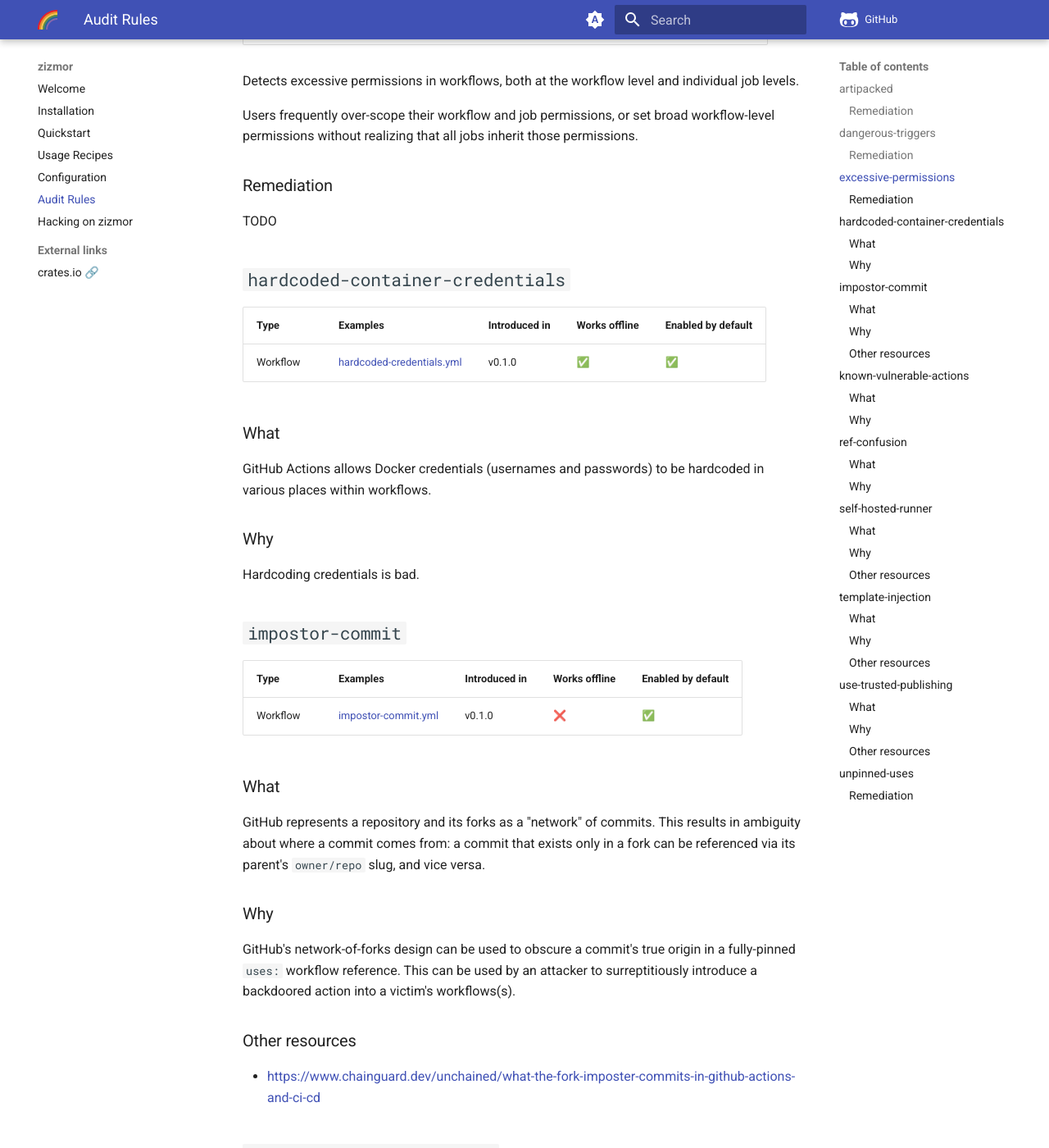
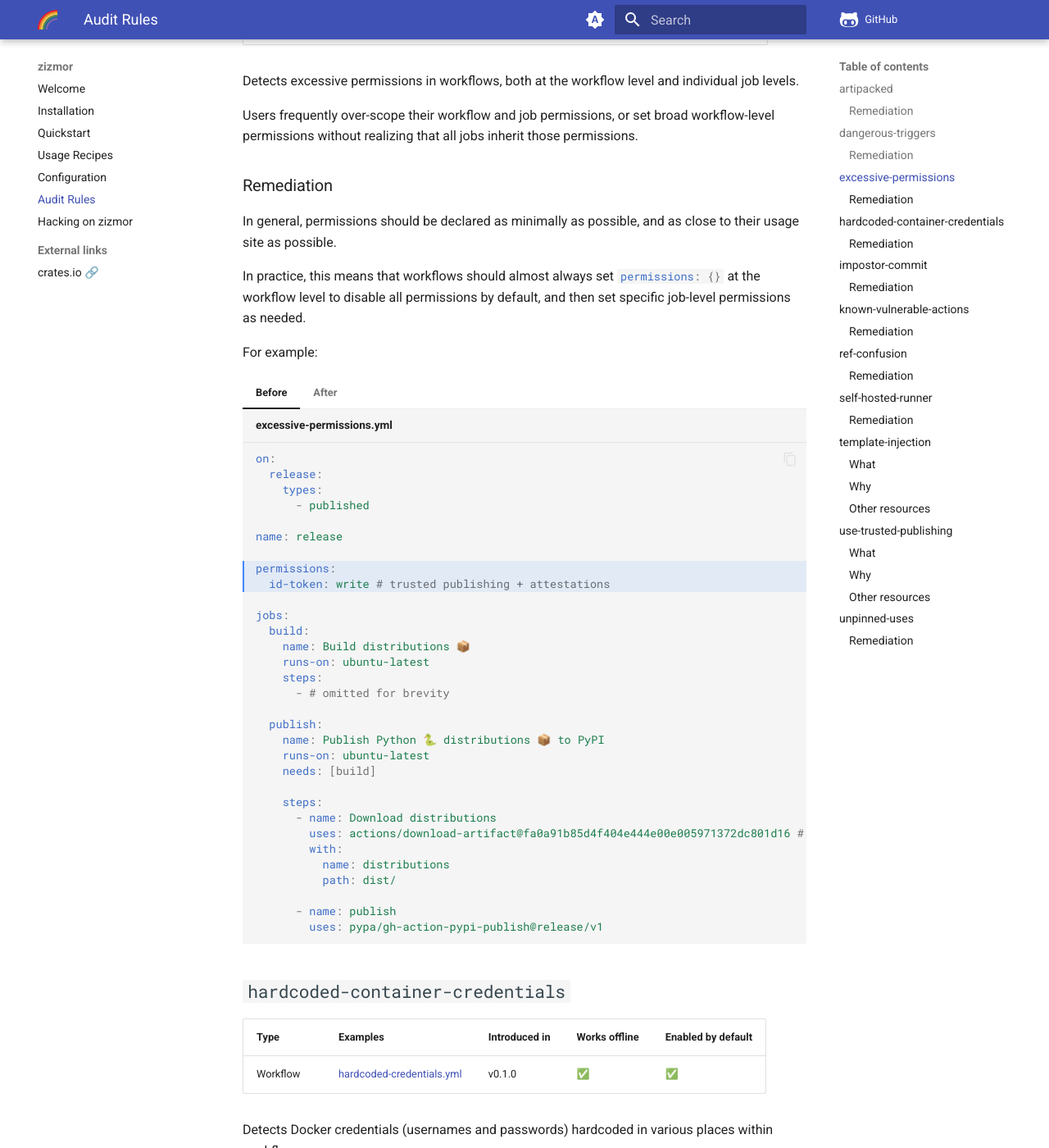
Before and after one commit to zizmorcore/zizmor, an MkDocs documentation site: the page built from docs/audits.md, in a window 1280 px wide and 1400 px high, scrolled down 2595 px. Shown: the whole window at 82% size. Built offline with MkDocs 1.6.1 and Material for MkDocs 9.7.7, drawn with Linux system fonts in a browser that asks for light colours; comment, search, counter and statistics services are not loaded; some of the changed text lies outside the part shown.

Commit message:
docs: more work

````diff
--- a/docs/audits.md
+++ b/docs/audits.md
@@ -136,7 +136,87 @@
 
 ### Remediation
 
-TODO
+In general, permissions should be declared as minimally as possible, and
+as close to their usage site as possible.
+
+In practice, this means that workflows should almost always set
+`#!yaml permissions: {}` at the workflow level to disable all permissions
+by default, and then set specific job-level permissions as needed.
+
+For example:
+
+=== "Before"
+
+    ```yaml title="excessive-permissions.yml" hl_lines="8-9"
+    on:
+      release:
+        types:
+          - published
+
+    name: release
+
+    permissions:
+      id-token: write # trusted publishing + attestations
+
+    jobs:
+      build:
+        name: Build distributions 📦
+        runs-on: ubuntu-latest
+        steps:
+          - # omitted for brevity
+
+      publish:
+        name: Publish Python 🐍 distributions 📦 to PyPI
+        runs-on: ubuntu-latest
+        needs: [build]
+
+        steps:
+          - name: Download distributions
+            uses: actions/download-artifact@fa0a91b85d4f404e444e00e005971372dc801d16 # v4
+            with:
+              name: distributions
+              path: dist/
+
+          - name: publish
+            uses: pypa/gh-action-pypi-publish@release/v1
+    ```
+
+=== "After"
+
+    ```yaml title="excessive-permissions.yml" hl_lines="8 21-22"
+    on:
+      release:
+        types:
+          - published
+
+    name: release
+
+    permissions: {}
+
+    jobs:
+      build:
+        name: Build distributions 📦
+        runs-on: ubuntu-latest
+        steps:
+          - # omitted for brevity
+
+      publish:
+        name: Publish Python 🐍 distributions 📦 to PyPI
+        runs-on: ubuntu-latest
+        needs: [build]
+        permissions:
+          id-token: write # trusted publishing + attestations
+
+        steps:
+          - name: Download distributions
+            uses: actions/download-artifact@fa0a91b85d4f404e444e00e005971372dc801d16 # v4
+            with:
+              name: distributions
+              path: dist/
+
+          - name: publish
+            uses: pypa/gh-action-pypi-publish@release/v1
+    ```
 
 ## `hardcoded-container-credentials`
 
@@ -146,14 +226,65 @@
 
 [hardcoded-credentials.yml]: https://github.com/woodruffw/gha-hazmat/blob/main/.github/workflows/hardcoded-credentials.yml
 
-### What
+Detects Docker credentials (usernames and passwords) hardcoded in various places
+within workflows.
 
-GitHub Actions allows Docker credentials (usernames and passwords)
-to be hardcoded in various places within workflows.
+### Remediation
 
-### Why
+Use [encrypted secrets] instead of hardcoded credentials.
 
-Hardcoding credentials is bad.
+[encrypted secrets]: https://docs.github.com/en/actions/security-for-github-actions/security-guides/using-secrets-in-github-actions
+
+=== "Before"
+
+    ```yaml title="hardcoded-container-credentials.yml" hl_lines="11 17"
+    on:
+      push:
+
+    jobs:
+      test:
+        runs-on: ubuntu-latest
+        container:
+          image: fake.example.com/example
+          credentials:
+            username: user
+            password: hackme
+        services:
+          service-1:
+            image: fake.example.com/anotherexample
+            credentials:
+              username: user
+              password: hackme
+        steps:
+          - run: echo 'hello!'
+    ```
+
+=== "After"
+
+    ```yaml title="hardcoded-container-credentials.yml" hl_lines="11 17"
+    on:
+      push:
+
+    jobs:
+      test:
+        runs-on: ubuntu-latest
+        container:
+          image: fake.example.com/example
+          credentials:
+            username: user
+            password: ${{ secrets.REGISTRY_PASSWORD }}
+        services:
+          service-1:
+            image: fake.example.com/anotherexample
+            credentials:
+              username: user
+              password: ${{ secrets.REGISTRY_PASSWORD }} # (1)!
+        steps:
+          - run: echo 'hello!'
+    ```
+
+    1. This may or may not be the same credential as above, depending on your configuration.
+
 
 ## `impostor-commit`
 
@@ -163,22 +294,37 @@
 
 [impostor-commit.yml]: https://github.com/woodruffw/gha-hazmat/blob/main/.github/workflows/impostor-commit.yml
 
-### What
+Detects commits within a repository action's network that are not present on
+the repository itself, also known as "impostor" commits.
 
 GitHub represents a repository and its forks as a "network" of commits.
 This results in ambiguity about where a commit comes from: a commit
 that exists only in a fork can be referenced via its parent's
 `owner/repo` slug, and vice versa.
 
-### Why
-
 GitHub's network-of-forks design can be used to obscure a commit's true origin
 in a fully-pinned `uses:` workflow reference. This can be used by an attacker
 to surreptitiously introduce a backdoored action into a victim's workflows(s).
 
-### Other resources
+A notable historical example of this is github/dmca@565ece486c7c1652754d7b6d2b5ed9cb4097f9d5,
+which appears to be on @github/dmca is but really on a fork (with an impersonated
+commit author).
+
+Other resources:
 
 * <https://www.chainguard.dev/unchained/what-the-fork-imposter-commits-in-github-actions-and-ci-cd>
+
+### Remediation
+
+Impostor commits are **visually indistinguishable** from normal best-practice
+hash-pinned actions.
+
+Always **carefully review** external PRs that add or change
+hash-pinned actions by consulting the claimant repository and confirming that
+the commit actually exists within it.
+
+The only remediation, once discovered, is to replace the impostor commit
+within an authentic commit (or an authentic tag/branch reference).
 
 ## `known-vulnerable-actions`
 
@@ -188,22 +334,21 @@
 
 [known-vulnerable-actions.yml]: https://github.com/woodruffw/gha-hazmat/blob/main/.github/workflows/known-vulnerable-actions.yml
 
-### What
-
-Actions with known, publicly disclosed vulnerabilities are tracked in the
-[GitHub Advisories database]. Examples of commonly disclosed vulnerabilities
-in GitHub Actions include [credential disclosure] and code injection
-via [template injection].
-
-### Why
-
-You shouldn't use actions with known vulnerabilities.
+Detects actions with known, publicly disclosed vulnerabilities that are tracked
+in the [GitHub Advisories database]. Examples of commonly disclosed
+vulnerabilities in GitHub Actions include [credential disclosure] and code
+injection via [template injection].
 
 [GitHub Advisories database]: https://github.com/advisories
 
 [credential disclosure]: #artipacked
 
 [template injection]: #template-injection
+
+### Remediation
+
+If the vulnerability is applicable to your use: upgrade to a fixed version of
+the action if one is available, or remove the action's usage entirely.
 
 ## `ref-confusion`
 
@@ -213,19 +358,22 @@
 
 [ref-confusion.yml]: https://github.com/woodruffw/gha-hazmat/blob/main/.github/workflows/ref-confusion.yml
 
-### What
+Detects actions that are pinned to confusable symbolic refs (i.e. branches
+or tags).
 
 Like with [impostor commits], actions that are used with a symbolic ref
 in their `uses:` are subject to a degree of ambiguity: a ref like
 `@v1` might refer to either a branch or tag ref.
-
-### Why
 
 An attacker can exploit this ambiguity to publish a branch or tag ref that
 takes precedence over a legitimate one, delivering a malicious action to
 pre-existing consumers of that action without having to modify those consumers.
 
 [impostor commits]: #impostor-commit
+
+### Remediation
+
+Switch to hash-pinned actions.
 
 ## `self-hosted-runner`
 
@@ -240,19 +388,39 @@
     This is a `--pedantic` only audit, due to `zizmor`'s limited ability
     to analyze runner configurations themselves. See #34 for more details.
 
-### What
+Detects self-hosted runner usage within workflows.
 
 GitHub supports self-hosted runners, which behave similarly to GitHub-hosted
 runners but use client-managed compute resources.
 
-### Why
-
 Self-hosted runners are very hard to secure by default, which is why
 GitHub does not recommend their use in public repositories.
 
-### Other resources
+Other resources
 
 * <https://docs.github.com/en/actions/hosting-your-own-runners/managing-self-hosted-runners/about-self-hosted-runners#self-hosted-runner-security>
+
+### Remediation
+
+In general, self-hosted runners should only be used on private repositories.
+Exposing self-hosted runners to potential public use is *always* a security
+risk.
+
+In practice, there are many cases (such as custom host configurations) where
+a self-hosted runner is needed on a public repository. In these cases,
+there are steps you can take to minimize their risk:
+
+1. Require manual approval on workflows for all external contributors.
+   This can be configured at repository, workflow, or enterprise-wide
+   levels. See [GitHub's docs] for more information.
+1. Use only [ephemeral ("just-in-time") runners]. These runners are
+   created just-in-time to perform one job and are destroyed immediately
+   afterwards, making it harder (but not impossible) for an attacker to
+   maintain persistence.
+
+[GitHub's docs]: https://docs.github.com/en/actions/managing-workflow-runs-and-deployments/managing-workflow-runs/approving-workflow-runs-from-public-forks
+
+[ephemeral ("just-in-time") runners]: https://docs.github.com/en/actions/security-for-github-actions/security-guides/security-hardening-for-github-actions#using-just-in-time-runners
 
 ## `template-injection`
 
````
